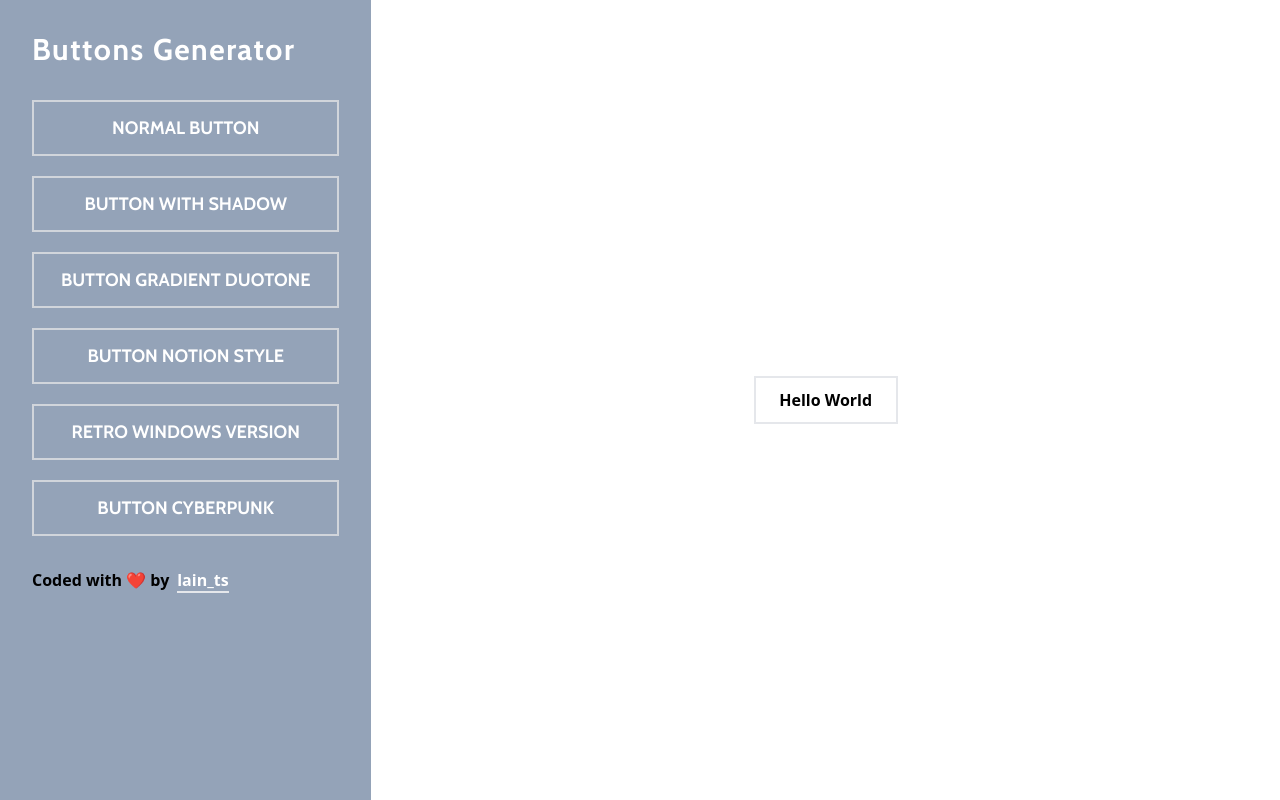
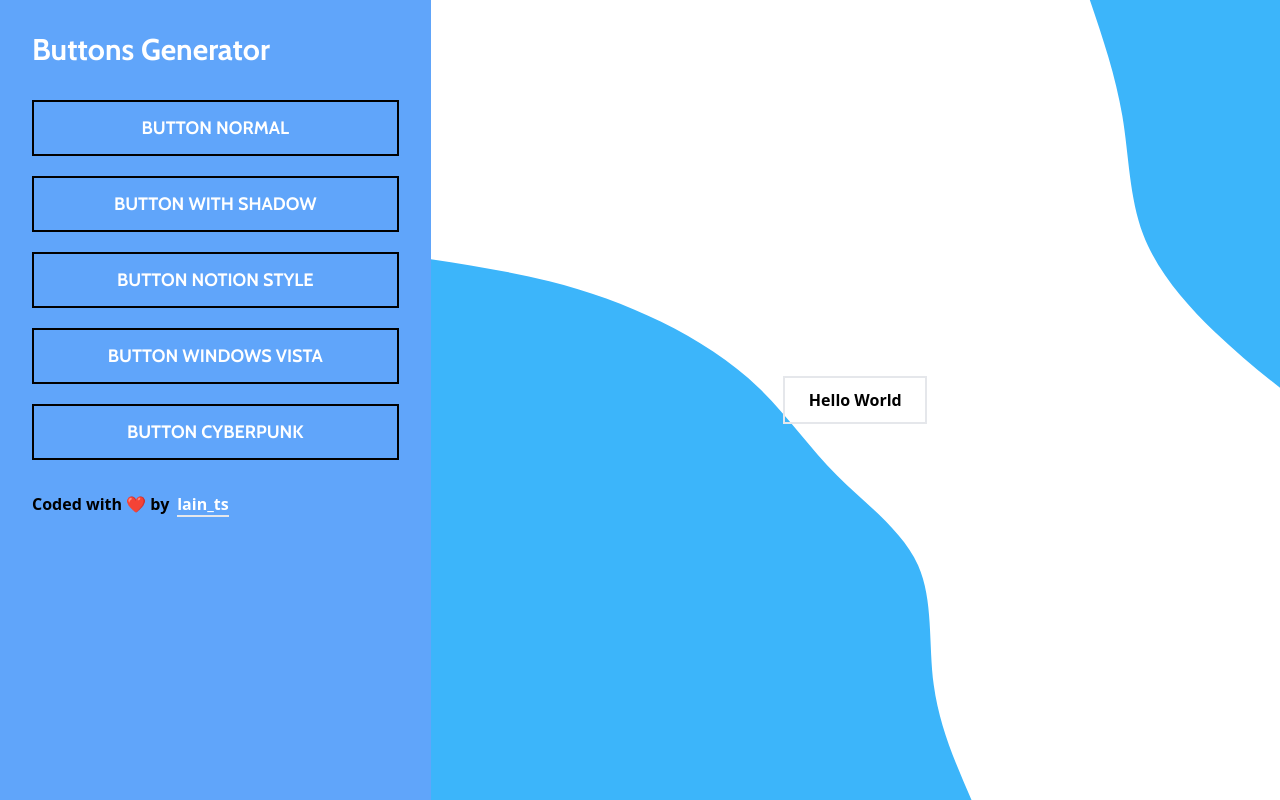
Before and after one commit to Parajulibkrm/buttons-generator, a React (Vite) app: page / in a window 1280 px wide. Built offline with nearby package versions, Linux system fonts and the light colour scheme.

Commit message:
corrected styles

```diff
--- a/src/components/button/ButtonContainer.tsx
+++ b/src/components/button/ButtonContainer.tsx
@@ -1,14 +1,13 @@
 import { useContext } from 'react';
 import { ButtonCtx } from '../../context/ButtonContext';
-import { Button } from "./Button";
+import { Button } from './Button';
 
 export const ButtonContainer = (): JSX.Element => {
+	const buttonContext = useContext(ButtonCtx);
 
-  const buttonContext = useContext(ButtonCtx);
-
-  return (
-    <section className="w-full grid place-content-center content-center p-12">
-        <Button styleButton={buttonContext?.style || 'normal'} />
-    </section>
-  )
+	return (
+		<section className="w-full grid place-content-center content-center p-12 bg-button-section-bg bg-cover bg-no-repeat">
+			<Button styleButton={buttonContext?.style || 'normal'} />
+		</section>
+	)
 }
--- a/src/components/options/Options.tsx
+++ b/src/components/options/Options.tsx
@@ -2,8 +2,8 @@ import { OptionsList } from "./OptionsList"
 
 export const Options = ():JSX.Element => {
     return (
-        <nav className="w-2/5 p-8 bg-slate-400">
-            <h1 className="text-3xl tracking-wider font-bold font-display text-white">Buttons Generator</h1>
+        <nav className="w-2/4 p-8 bg-blue-400 shadow-2xl shadow-black">
+            <h1 className="text-3xl font-bold font-display text-white">Buttons Generator</h1>
 
             <OptionsList />
 
--- a/src/components/options/OptionsList.tsx
+++ b/src/components/options/OptionsList.tsx
@@ -1,20 +1,22 @@
-import { useContext } from "react"
-import { ButtonCtx } from "../../context/ButtonContext"
+import { useContext } from 'react';
+import { ButtonCtx } from '../../context/ButtonContext';
+import { buttons } from '../../data/Buttons';
 
 export const OptionsList = (): JSX.Element => {
+	const { changeStyle } = useContext(ButtonCtx);
 
-  const { changeStyle } = useContext(ButtonCtx);
-
-  return (
-  	<div className="my-8">
-      <ul className="flex flex-col items-center space-y-5 list-none">
-        <li className="items__list" id="normal" onClick={(e) => changeStyle(e)}>Normal Button</li>
-        <li className="items__list" id="shadow" onClick={(e) => changeStyle(e)}>Button with Shadow</li>
-        <li className="items__list" id="gradient" onClick={(e) => changeStyle(e)}>Button Gradient Duotone</li>
-        <li className="items__list" id="notion" onClick={(e) => changeStyle(e)}>Button Notion Style</li>
-        <li className="items__list" id="windows" onClick={(e) => changeStyle(e)}>Retro Windows Version</li>
-        <li className="items__list" id="cyberpunk" onClick={(e) => changeStyle(e)}>Button Cyberpunk</li>
-      </ul>
-    </div>
-  )
+	return (
+		<section className="my-8">
+			<ul className="flex flex-col items-center space-y-5 list-none">
+				{buttons.map((button) => (
+					<li
+						className="items__list"
+						id={button.name}
+						onClick={(e) => changeStyle(e)}>
+						{button.button}
+					</li>
+				))}
+			</ul>
+		</section>
+	)
 }
--- a/src/data/Buttons.ts
+++ b/src/data/Buttons.ts
@@ -1,6 +1,7 @@
 export const buttons = [
     {
         name: 'normal',
+        button: 'Button Normal',
         styles: `button.normal {
             width: 140px;
             height: 40px;
@@ -19,6 +20,7 @@ export const buttons = [
     },
     {
         name: 'shadow',
+        button: 'Button with Shadow',
         styles: `button.shadow {
             width: 140px;
             height: 40px;
@@ -39,6 +41,7 @@ export const buttons = [
     },
     {
         name: 'notion',
+        button: 'Button Notion Style',
         styles: `button.notion {
             width: 140px;
             height: 40px;
@@ -55,6 +58,7 @@ export const buttons = [
     },
     {
         name: 'windows',
+        button: 'Button Windows Vista',
         styles: `button.windows {
           width: 140px;
           height: 40px;
@@ -74,6 +78,7 @@ export const buttons = [
     },
     {
       name: 'cyberpunk',
+      button: "Button Cyberpunk",
       styles: `button.cyberpunk {
         width: 140px;
         height: 40px;
--- a/src/index.css
+++ b/src/index.css
@@ -3,7 +3,7 @@
 @tailwind utilities;
 
 .items__list {
-  @apply border-2 border-gray-300 w-full text-center uppercase p-3 font-bold text-white font-display text-lg transition-all duration-300 cursor-pointer hover:scale-90 hover:shadow-lg;
+  @apply border-2 border-black w-full text-center uppercase p-3 font-bold text-white font-display text-lg transition-all duration-300 cursor-pointer hover:scale-90 hover:shadow-lg hover:bg-black hover:border-white;
 }
 
 .normal {
@@ -12,10 +12,6 @@
 
 .shadow {
   @apply w-36 h-12 outline-none font-bold bg-red-400 shadow-red-600 shadow-md text-white transition-all duration-300 hover:shadow-lg hover:shadow-red-300 active:shadow-xl active:shadow-red-300;
-}
-
-.gradient {
-  @apply w-36 h-12 font-bold text-white bg-gradient-to-br from-purple-600 to-blue-500 transition-all duration-300 hover:bg-gradient-to-bl focus:ring-4 focus:outline-none focus:ring-blue-300 dark:focus:ring-blue-800;
 }
 
 .notion {
--- a/tailwind.config.cjs
+++ b/tailwind.config.cjs
@@ -11,6 +11,9 @@ module.exports = {
       },
       boxShadow: {
         'notion': '4px -2px 0px 0px'
+      },
+      backgroundImage: {
+        'button-section-bg': "url(/src/assets/button-background.svg)",
       }
     },
   },
```
Also changed, not shown: src/assets/button-background.svg (added).
